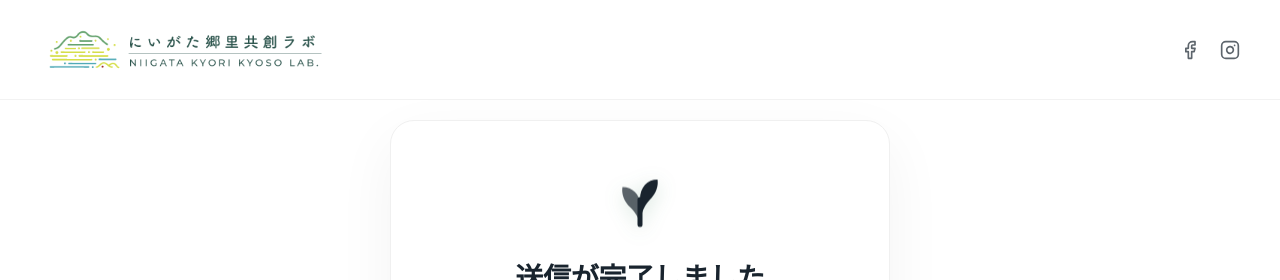
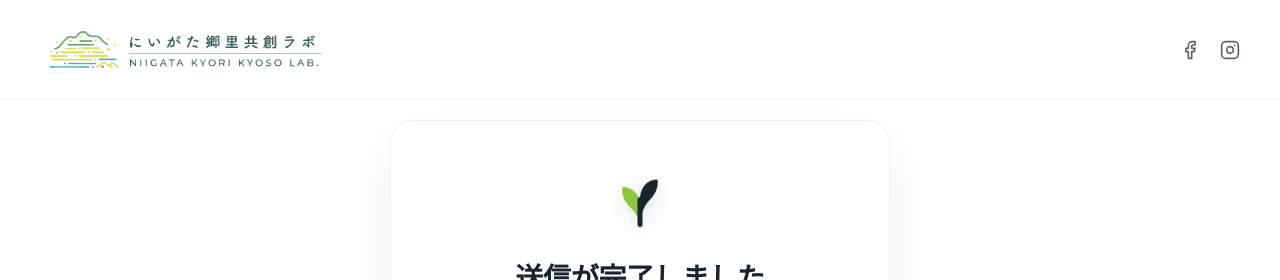
Before and after one commit to masudayasuhisa/Niigata-Kyori-Kyoso-lab, a Next.js app: page /contact/success in a window 1280 px wide. Shown: the top 280 px of the page. Built offline with nearby package versions, Linux system fonts and the light colour scheme; a web font is replaced by a local one.

Commit message:
style: change sprout leaf colors to green and yellow-green

```diff
--- a/src/app/contact/success/page.js
+++ b/src/app/contact/success/page.js
@@ -9,8 +9,11 @@ export default function SuccessPage() {
             <div style={cardStyle}>
                 <div style={iconWrapperStyle}>
                     <svg width="60" height="60" viewBox="0 0 24 24" fill="none" xmlns="http://www.w3.org/2000/svg" style={svgStyle}>
+                        {/* 右側の大きい葉（緑） */}
                         <path d="M12 22C12 22 12 17 12 12C12 7 15 4 19 4C19 4 20 8 16 12C12 16 12 22 12 22Z" fill="var(--primary)" />
-                        <path d="M12 22C12 22 12 18 12 14C12 10 9 7 5 7C5 7 4 11 8 15C12 19 12 22 12 22Z" fill="var(--primary)" opacity="0.7" />
+                        {/* 左側の小さい葉（黄緑） */}
+                        <path d="M12 22C12 22 12 18 12 14C12 10 9 7 5 7C5 7 4 11 8 15C12 19 12 22 12 22Z" fill="#8cc63f" />
+                        {/* 茎 */}
                         <path d="M12 22V12" stroke="var(--primary)" strokeWidth="2" strokeLinecap="round" />
                     </svg>
                 </div>
```
